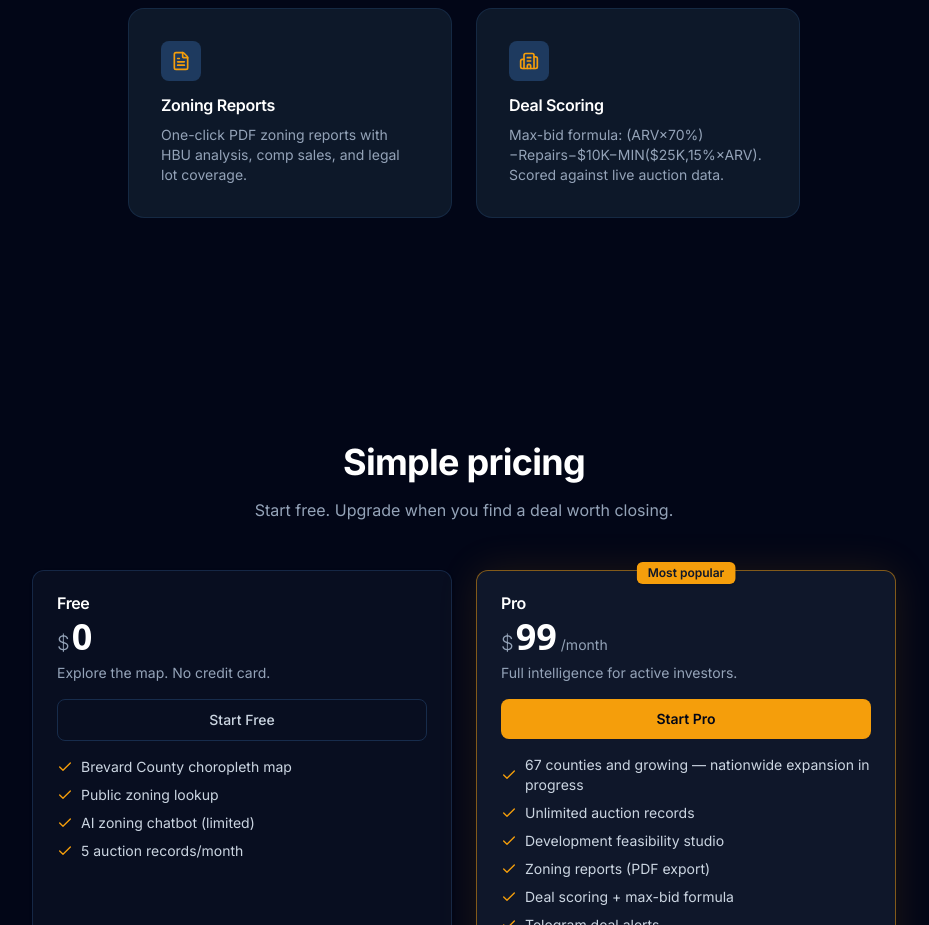
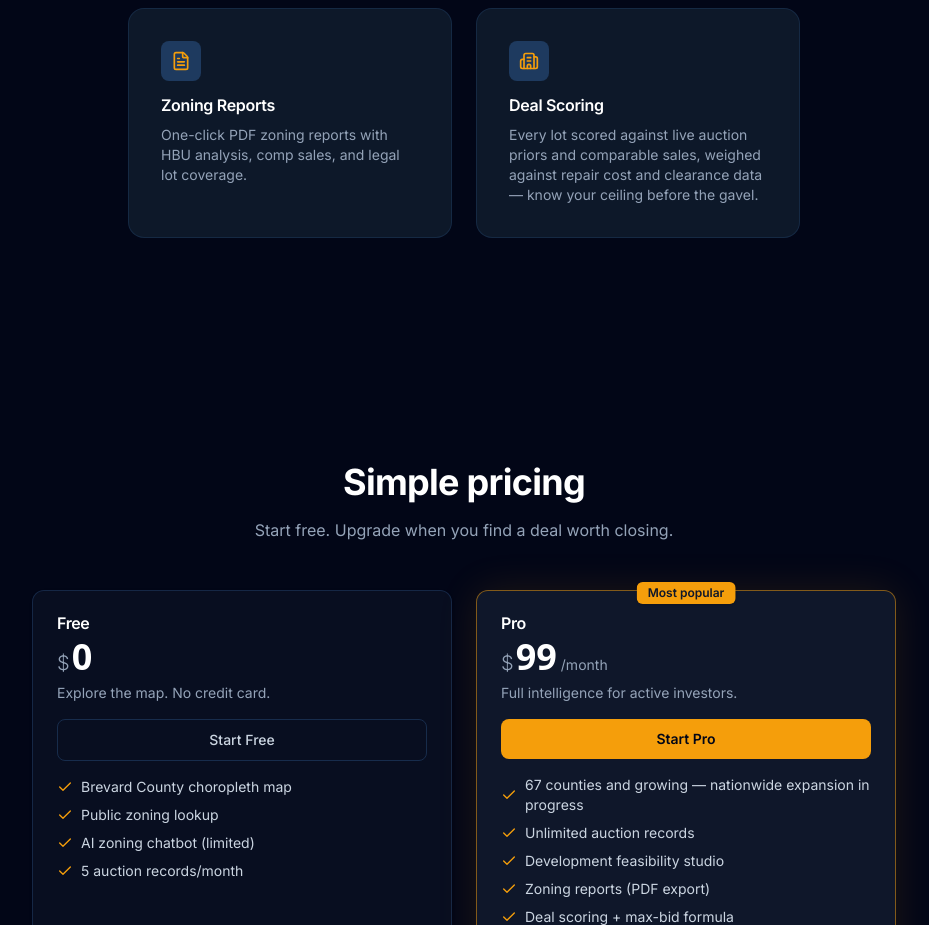
Before and after one commit to breverdbidder/zonewise-web, a Next.js app: page / in a window 1280 px wide. Shown: the part 2960-3885 px from the top of the page, without its empty margins (176-1105 px from the left). Built offline with nearby package versions, Linux system fonts and the light colour scheme; no server answers; the database is empty.

Commit message:
[SSOT fix] update components/landing/FeaturesSection.tsx

```diff
--- a/components/landing/FeaturesSection.tsx
+++ b/components/landing/FeaturesSection.tsx
@@ -33,7 +33,7 @@ const features = [
   {
     icon: Building2,
     title: 'Deal Scoring',
-    description: 'Max-bid formula: (ARV×70%)−Repairs−$10K−MIN($25K,15%×ARV). Scored against live auction data.',
+    description: 'Every lot scored against live auction priors and comparable sales, weighed against repair cost and clearance data — know your ceiling before the gavel.',
   },
 ]
 
```
